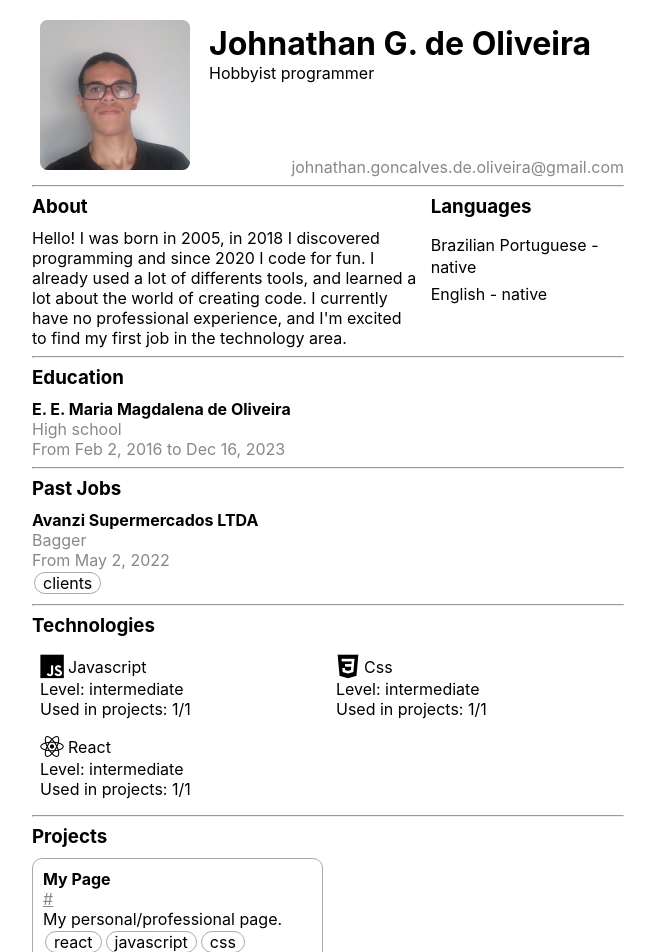
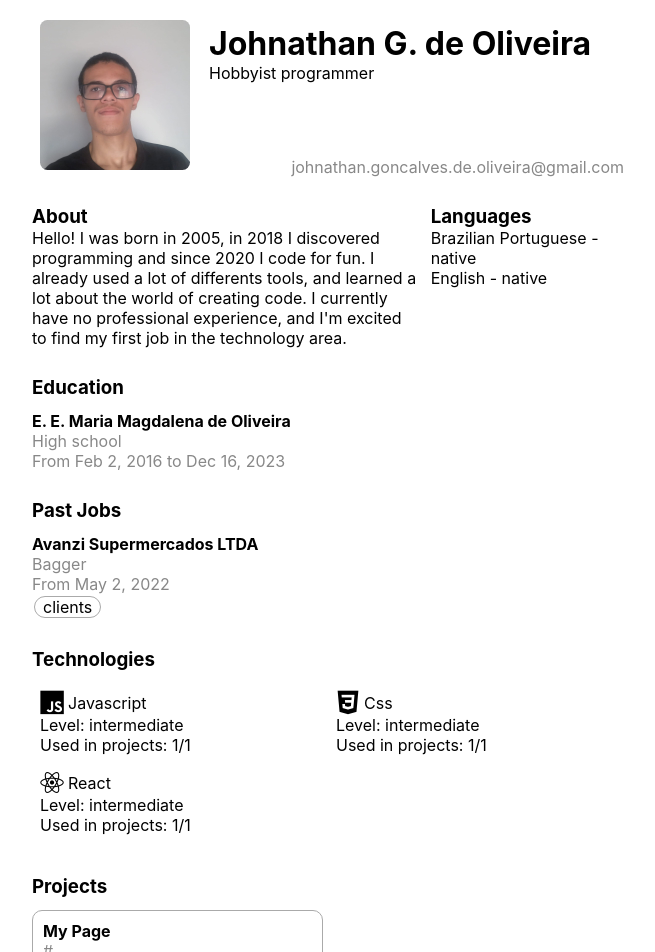
Before and after one commit to Johnnathan28/my-page, a JavaScript app: page / in a window 1280 px wide. Shown: the top 952 px of the page, without its empty margins (312-967 px from the left). Built offline with nearby package versions, Linux system fonts and the light colour scheme; the HTML template or start-up script is replaced by a standard one.

Commit message:
Small css changes

```diff
--- a/src/pages/curriculum-vitae/index.js
+++ b/src/pages/curriculum-vitae/index.js
@@ -71,9 +71,8 @@ function Experiences({name, experiences}) {
 function Skill({skill}) {
   return (
     <div>
-      {skill.fontIcon !== ""
-	? <i className={skill.fontIcon + " icon"}></i>
-	: <></>}
+      {skill.fontIcon &&
+	<i className={skill.fontIcon + " icon"}></i>}
       <span>{skill.name} - {skill.level}</span>
     </div>
   );
--- a/src/pages/curriculum-vitae/style.css
+++ b/src/pages/curriculum-vitae/style.css
@@ -4,6 +4,7 @@
   --projectrs-gaps: 10px;
   --perfil-img-size: 150px;
   --perfil-img-margin: calc(var(--perfil-img-size) * 0.05);
+  --small-spacing: 12px;
 }
 
 /* XXX: For some options we should add !important otherwise it would
@@ -47,8 +48,9 @@ h1, h2, h3, h4, p {
   margin: 0px;
 }
 
-h3 {
-  margin: 0 0 10px 0;
+hr {
+  border: none;
+  height: var(--small-spacing);
 }
 
 .icon {
@@ -129,7 +131,7 @@ h3 {
 
 
 .Experience {
-  margin: 10px 0px 5px 0px;
+  margin: var(--small-spacing) 0px 6px 0px;
 }
 
 .Tag {
@@ -168,6 +170,7 @@ h3 {
 }
 
 .Technologies .grid {
+  margin: var(--small-spacing) 0;
   display: grid;
   grid-template-columns: 1fr 1fr;
 }
@@ -187,7 +190,7 @@ h3 {
 }
 
 .Projects .grid {
-  margin: 10px 0;
+  margin: var(--small-spacing) 0;
   display: grid;
   grid-gap: var(--projectrs-gaps);
   grid-template-columns:
```
